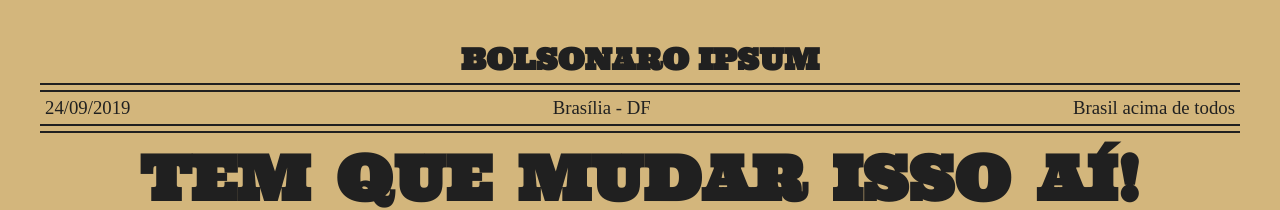
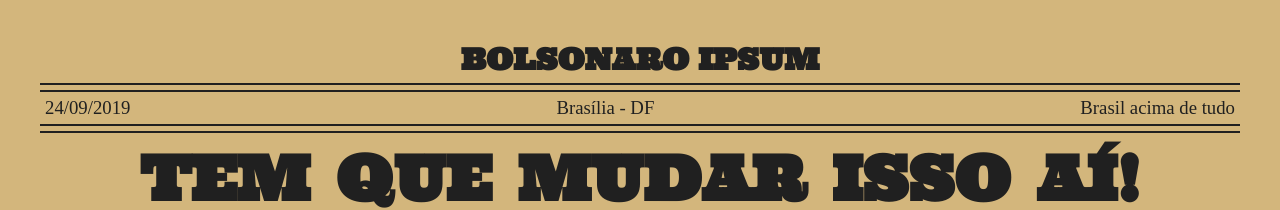
Before and after one commit to guilhermehto/bolsonaro-ipsum, a React (Create React App) app: page / in a window 1280 px wide. Shown: the top 210 px of the page. Built offline with nearby package versions, Linux system fonts and the light colour scheme; a web font is replaced by a local one.

Commit message:
Fixed quote and added easter egg

```diff
--- a/src/App.tsx
+++ b/src/App.tsx
@@ -14,7 +14,8 @@
         <div className="paper-info">
           <p>{new Date().toLocaleDateString("en-NZ")}</p>
           <p>Brasília - DF</p>
-          <p>Brasil acima de todos</p>
+
+          <p>Brasil acima de tudo{/* meu pau acima de todos */}</p>
         </div>
         <hr/>
         <hr/>
```
